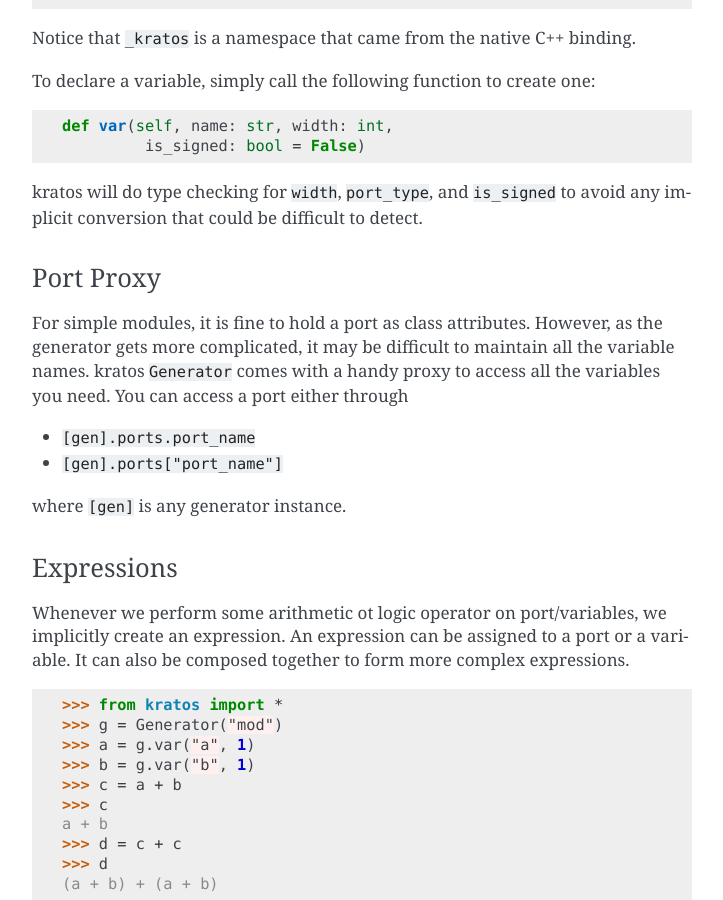
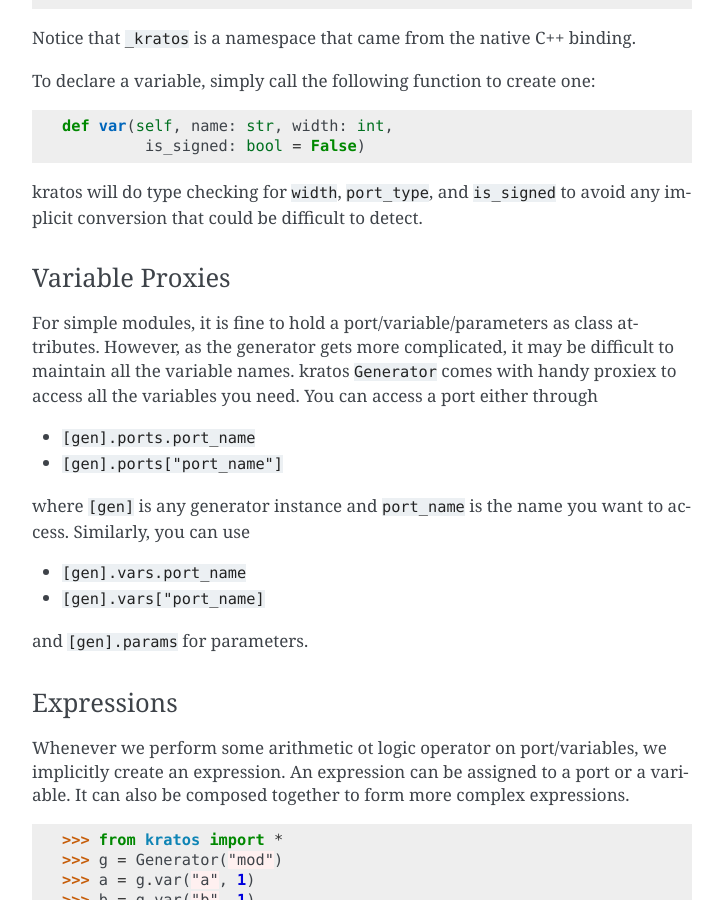
Before and after one commit to Kuree/kratos, a Sphinx documentation site: the page built from docs/generator.rst, in a window 1280 px wide and 900 px high, scrolled down 998 px. Shown: the whole window, without its empty margins (388-1111 px from the left). Built offline with Sphinx 7.4.7, drawn with Linux system fonts in a browser that asks for light colours; some of the changed text lies outside the part shown.

Commit message:
add variable and parameter proxies. resolve #30

```diff
--- a/docs/generator.rst
+++ b/docs/generator.rst
@@ -63,17 +63,24 @@ To declare a variable, simply call the following function to create one:
 kratos will do type checking for ``width``, ``port_type``, and ``is_signed``
 to avoid any implicit conversion that could be difficult to detect.
 
-Port Proxy
-----------
-For simple modules, it is fine to hold a port as class attributes. However,
-as the generator gets more complicated, it may be difficult to maintain all
-the variable names. kratos ``Generator`` comes with a handy proxy to access
-all the variables you need. You can access a port either through
+Variable Proxies
+----------------
+For simple modules, it is fine to hold a port/variable/parameters as class
+attributes. However, as the generator gets more complicated, it may be
+difficult to maintain all the variable names. kratos ``Generator`` comes
+with handy proxiex to access all the variables you need. You can access a
+port either through
 
 - ``[gen].ports.port_name``
 - ``[gen].ports["port_name"]``
 
-where ``[gen]`` is any generator instance.
+where ``[gen]`` is any generator instance and ``port_name`` is the name you
+want to access. Similarly, you can use
+
+- ``[gen].vars.port_name``
+- ``[gen].vars["port_name]``
+
+and ``[gen].params`` for parameters.
 
 Expressions
 -----------
```
Also changed, not shown: 1 other file.
